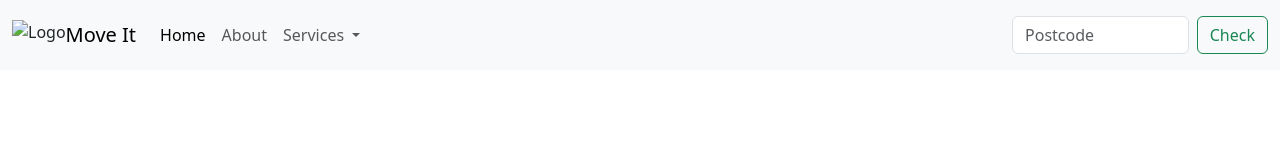
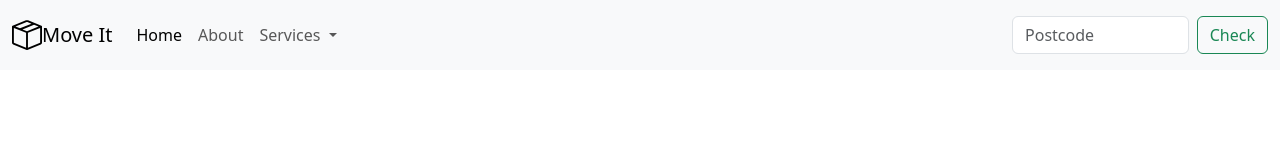
Before and after one commit to ChrisJorge/PA-307.6.2, a plain HTML site: page index.html in a window 1280 px wide. Drawn offline with nearby package versions, Linux system fonts and the light colour scheme.

Commit message:
added Images and SVGS to folder

```diff
--- a/index.html
+++ b/index.html
@@ -13,7 +13,7 @@
     <body>
         <nav class="navbar navbar-expand-lg bg-body-tertiary">
             <div class="container-fluid">
-              <img src="./box-seam.svg" alt="Logo" height="30">
+              <img src="./Images/box-seam.svg" alt="Logo" height="30">
               <a class="navbar-brand" href="#"> Move It</a>
               <button class="navbar-toggler" type="button" data-bs-toggle="collapse" data-bs-target="#navbarNavDropdown" aria-controls="navbarNavDropdown" aria-expanded="false" aria-label="Toggle navigation">
                 <span class="navbar-toggler-icon"></span>
```
Also changed, not shown: Images/box-seam.svg (added), Images/briefcase.svg (added), Images/bus-front.svg (added), Images/chat-square-heart.svg (added), Images/chevron-right.svg (added), Images/couple.jpg (added), Images/dog.jpg (added), Images/family.jpg (added), Images/moving-van.jpg (added).
